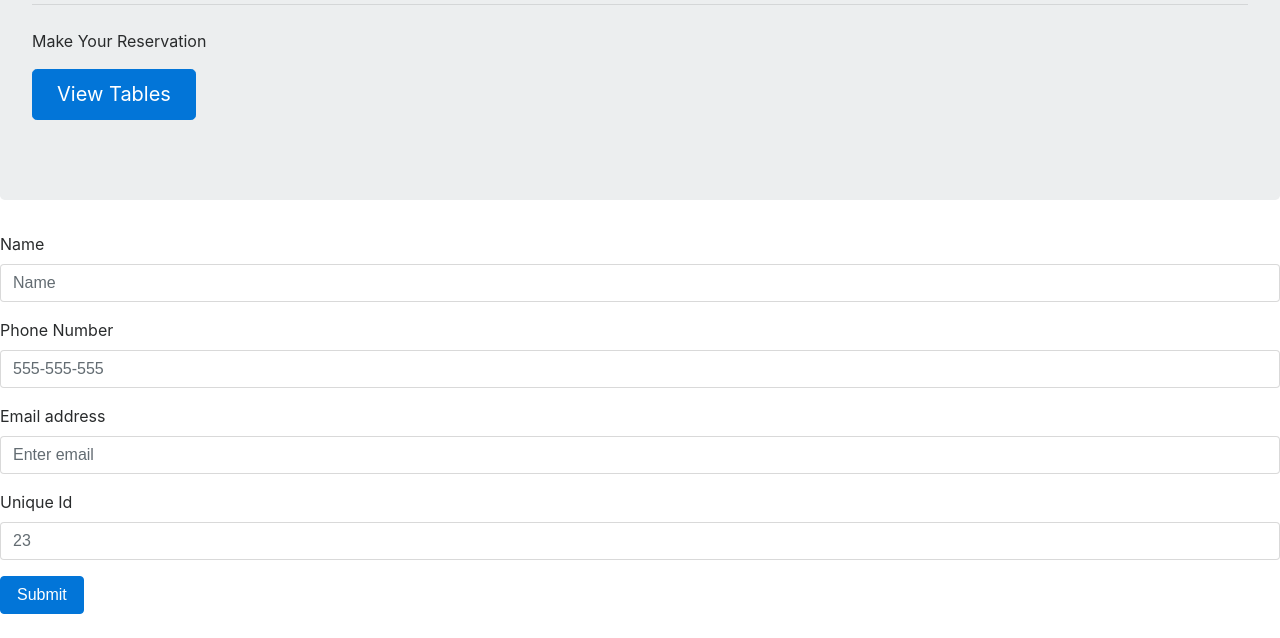
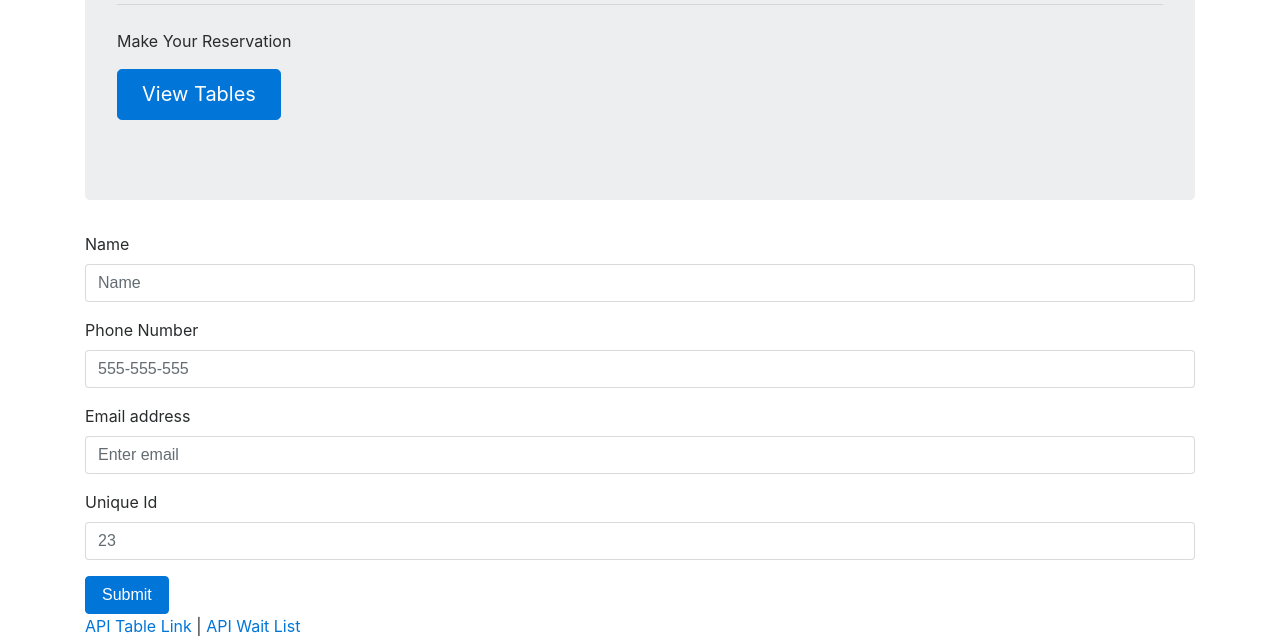
Before and after one commit to fermentationist/hot-restaurant, a website: page reservations.html in a window 1280 px wide. Shown: the part 163-801 px from the top of the page. Drawn offline with nearby package versions, Linux system fonts and the light colour scheme.

Commit message:
reservations.html continer

```diff
--- a/reservations.html
+++ b/reservations.html
@@ -8,6 +8,7 @@
 </head>
 
 <body>
+    <div class="container">
         <div class="jumbotron">
             <h1 class="display-3">Hot Restaurant</h1>
             <hr class="my-4">
@@ -20,7 +21,7 @@
         <form>
             <div class="form-group">
                 <label for="nameInput">Name</label>
-    <input type="input" class="form-control" id="nameInput"  placeholder="Name">
+                <input type="input" class="form-control" id="nameInput" placeholder="Name">
             </div>
             <div class="form-group">
                 <label for="phoneNumber">Phone Number</label>
@@ -36,6 +37,9 @@
             </div>
             <button type="submit" class="btn btn-primary">Submit</button>
         </form>
+        <a href="">API Table Link</a>
+        <p class="d-inline"> | </p><a href="">API Wait List</a>
+    </div>
 
 </body>
 </html>
```
Lines whose indentation alone changed are shown as unchanged.
